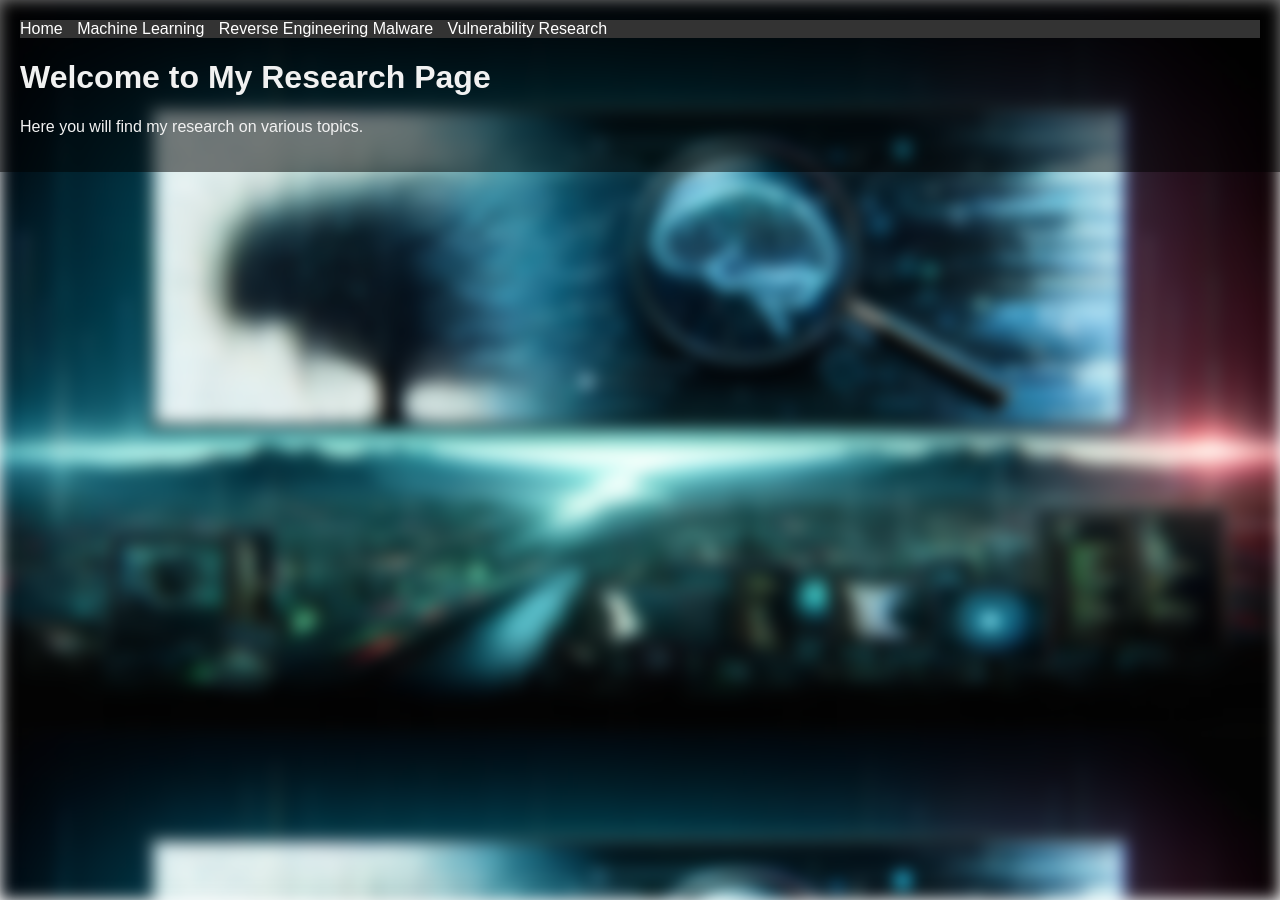
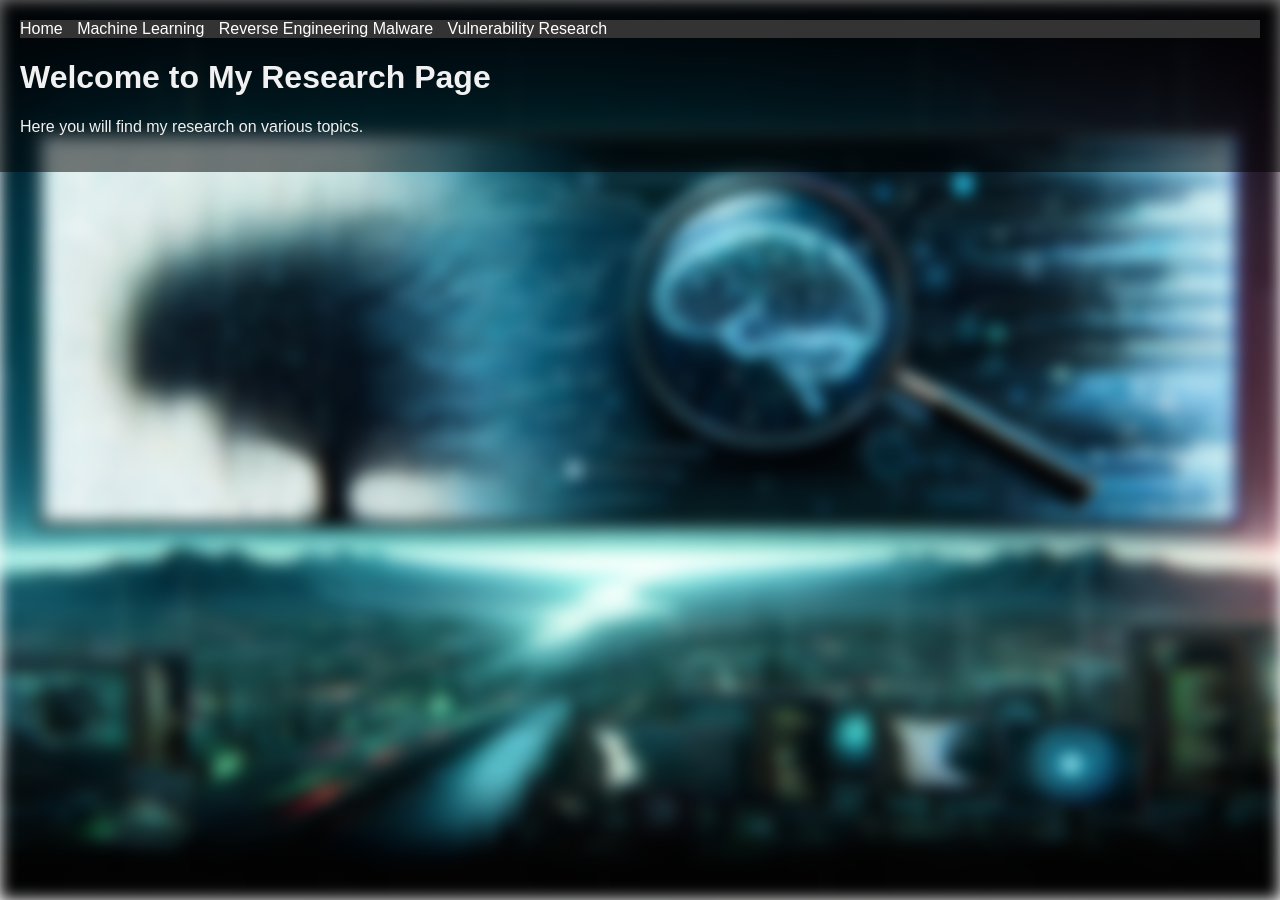
Before and after one commit to dyngnosis/dyngnosis.github.io, a Jekyll site: the page built from index.md, in a window 1280 px wide. Built offline with Jekyll 4.4.1, drawn with Linux system fonts in a browser that asks for light colours.

Commit message:
updated background image css to no repeat for vertical

```diff
--- a/_layouts/base.html
+++ b/_layouts/base.html
@@ -15,16 +15,20 @@
     position: fixed;
     left: 0;
     right: 0;
+    top: 0; /* Ensure it covers the top */
+    bottom: 0; /* Ensure it covers the bottom */
     z-index: 1;
     display: block;
     background-image: url('assets/banner.webp');
     width: 100%;
     height: 100%;
-            -webkit-background-size: cover;
-            background-size: contain;
+    background-size: cover; /* Cover might work well with no-repeat */
+    background-position: center center; /* Centers the image */
+    background-repeat: no-repeat; /* Prevents tiling */
     filter: blur(8px);
     -webkit-filter: blur(8px);
 }
+
         .content {
             position: relative;
             z-index: 2;
```
Lines whose indentation alone changed are shown as unchanged.
